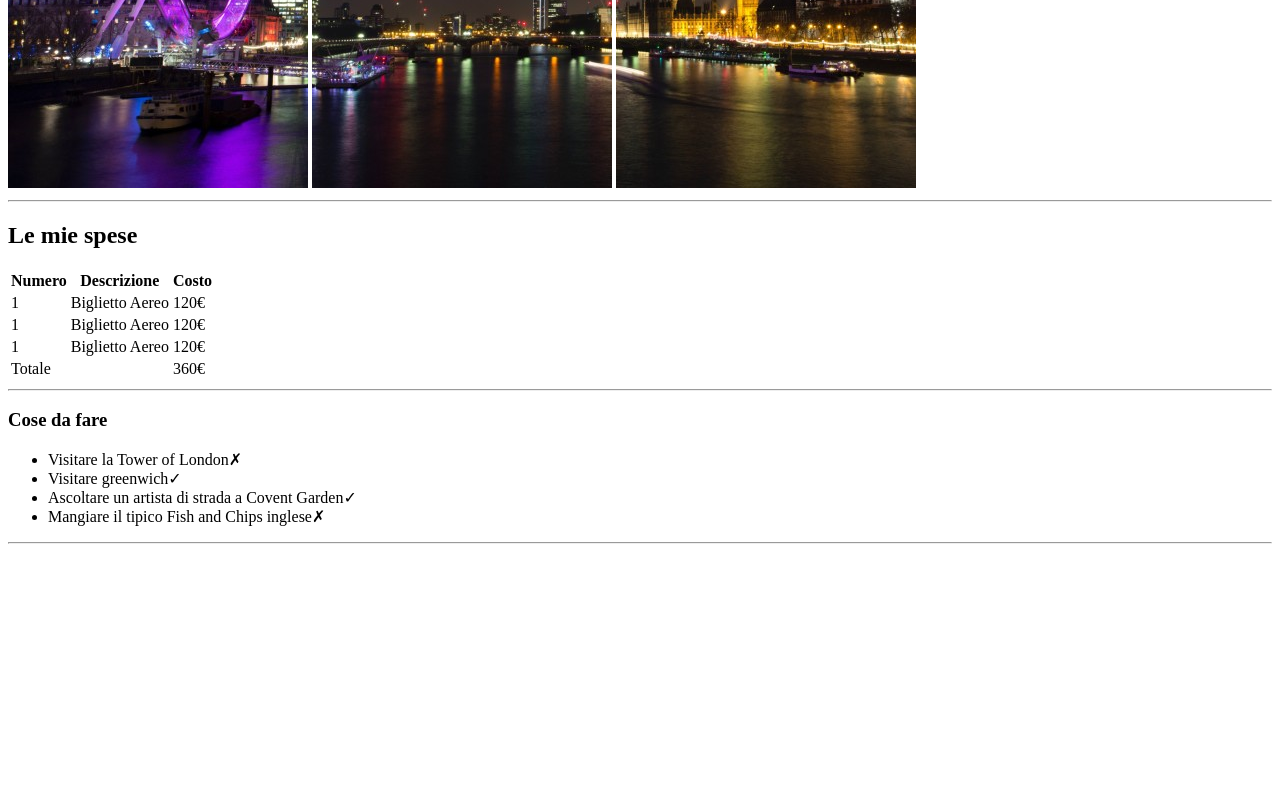
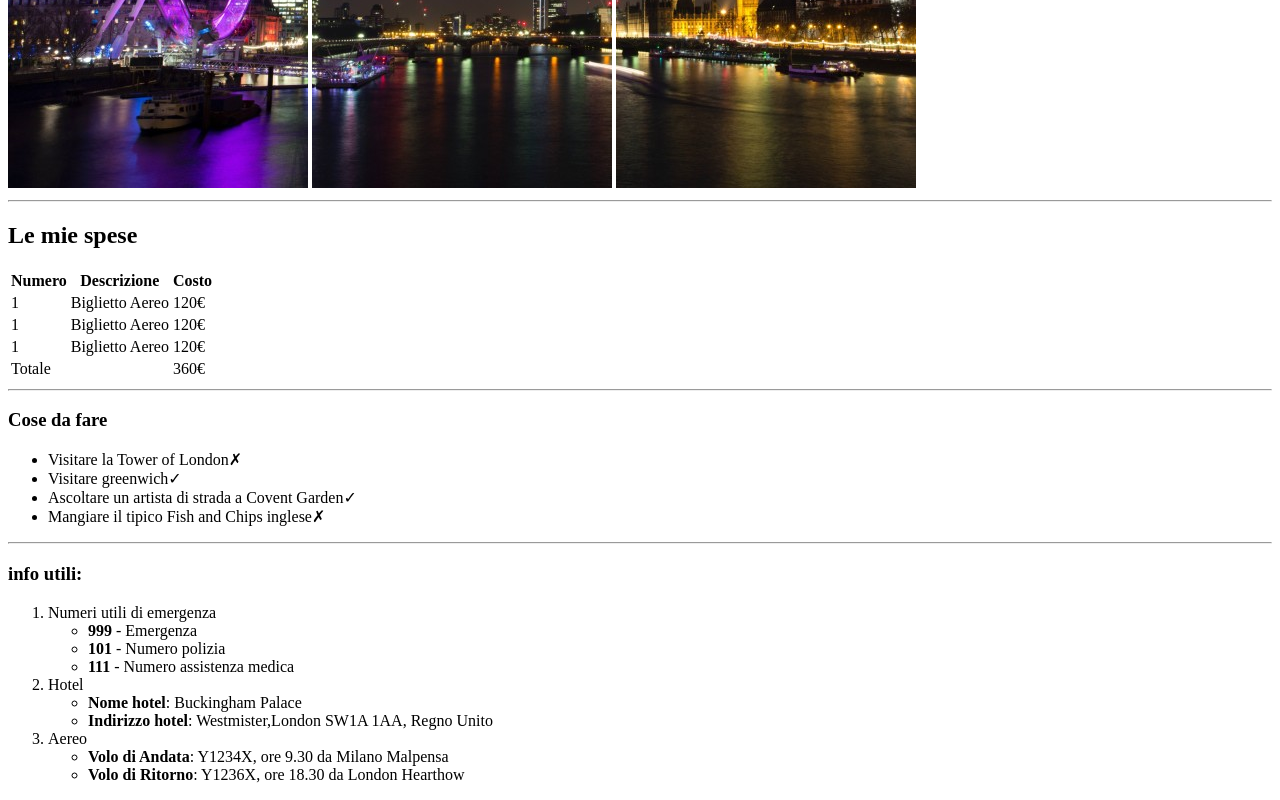
Before and after one commit to SaverioCascelli/html-london-trip, a plain HTML site: page index.html in a window 1280 px wide. Shown: the part 492-1292 px from the top of the page. Before the commit the page ends 1044 px from the top, so only its background shows below. Drawn offline with Linux system fonts and the light colour scheme.

Commit message:
[new] section of usefull info in main

```diff
--- a/index.html
+++ b/index.html
@@ -76,9 +76,37 @@
 
       <hr>
 
+    </section>
+    <!-- /checked to do list -->
+
+    <!-- london info -->
+    <section>
+
+      <h3>info utili:</h3>
+
+      <ol>
+
+        <li>Numeri utili di emergenza</li>
+          <ul>
+            <li><strong>999</strong> - Emergenza</li>
+            <li><strong>101</strong> - Numero polizia</li>
+            <li><strong>111</strong> - Numero assistenza medica</li>
+          </ul>
+
+        <li>Hotel</li>
+          <ul>
+            <li><strong>Nome hotel</strong>: Buckingham Palace</li>
+            <li><strong>Indirizzo hotel</strong>: Westmister,London SW1A 1AA, Regno Unito</li>
+          </ul>
+        <li>Aereo</li>
+          <ul>
+            <li><strong>Volo di Andata</strong>: Y1234X, ore 9.30 da Milano Malpensa</li>
+            <li><strong>Volo di Ritorno</strong>: Y1236X, ore 18.30 da London Hearthow</li>
+          </ul>
+      </ol>
 
     </section>
-
+    <!-- /london info -->
 
   </main>
 </body>
```
